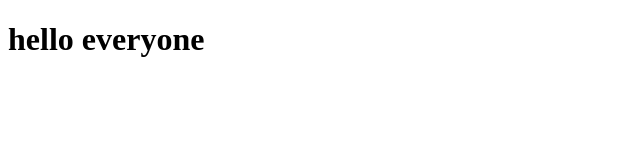
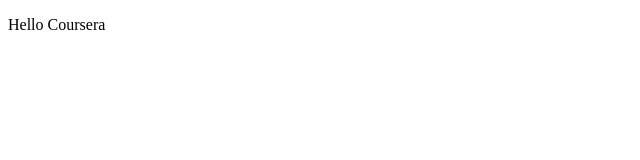
Before and after one commit to shades-8/Coursera-test, a plain HTML site: page site/index.html in a window 1280 px wide. Shown: the whole page, without its empty margins (0-640 px from the left). Drawn offline with Linux system fonts and the light colour scheme.

Commit message:
addition

```diff
--- a/site/index.html
+++ b/site/index.html
@@ -1,10 +1,10 @@
 <!DOCTYPE html>
 <html>
 <head>
-	<title>hello coursera</title>
+	<title></title>
 </head>
 <body>
-<h1> hello everyone </h1>
+<p>Hello Coursera</p>
 
 </body>
 </html>
```
